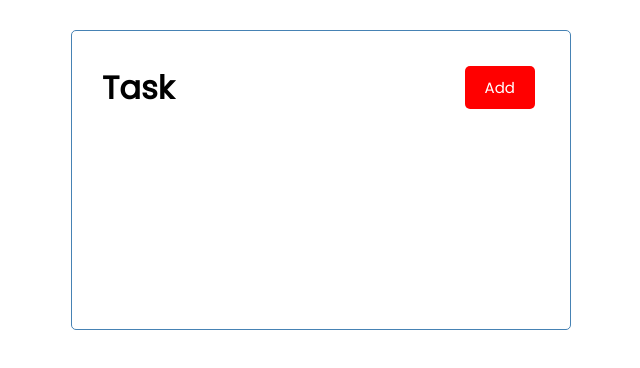
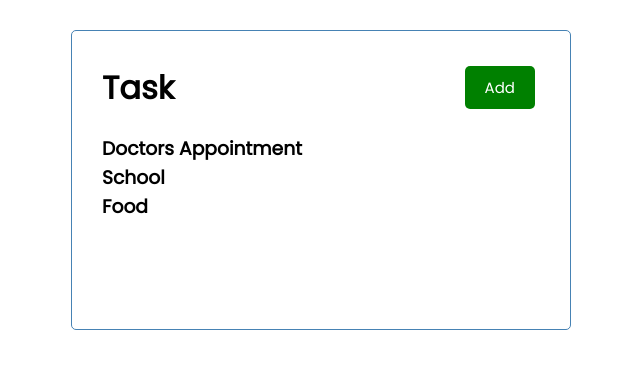
Before and after one commit to jonathanwodzisz/task-app, a React (Create React App) app: page / in a window 1280 px wide. Shown: the top 368 px of the page, without its empty margins (319-959 px from the left). Built offline with nearby package versions, Linux system fonts and the light colour scheme.

Commit message:
Task component

```diff
--- a/src/App.js
+++ b/src/App.js
@@ -1,11 +1,34 @@
 import Header from './components/Header.js'
-
+import Tasks from './components/Tasks'
 import './App.css';
+import { useState } from 'react'
 
 function App() {
+  const [tasks, setTasks] = useState(
+    [
+      {
+        id: 1,
+        text: 'Doctors Appointment',
+        day: 'Feb 5th at 2:30om',
+        reminder: true,
+      },
+      {
+        id: 2,
+        text: 'School',
+        day: 'Feb 6th at 1:30om',
+        reminder: true,
+      },
+      {
+        id: 3,
+        text: 'Food',
+        day: 'Feb 5th at 2:30am',
+        reminder: false,
+      }
+    ])
   return (
     <div className="container">
       <Header title="Task" />
+      <Tasks tasks={tasks} />
     </div>
   );
 }
--- a/src/components/Header.js
+++ b/src/components/Header.js
@@ -9,7 +9,7 @@ function Header({ title }) {
     return (
         <header className="header">
             <h1 /*css in jsx use style{{properties in here}}*/>{title}</h1>
-            <Button text="Add" color="red" onClick={addBtn} />
+            <Button text="Add" color="green" onClick={addBtn} />
         </header>
     )
 }
--- /dev/null
+++ b/src/components/Tasks.js
@@ -0,0 +1,14 @@
+import React from 'react'
+
+function Tasks({ tasks }) {
+
+    return (
+        <>
+            {tasks.map((task) => (<h3 key={task.id}>{task.text}</h3>))}
+        </>
+    )
+}
+Tasks.defaultProps = {
+    tasks: "hello"
+}
+export default Tasks
```
